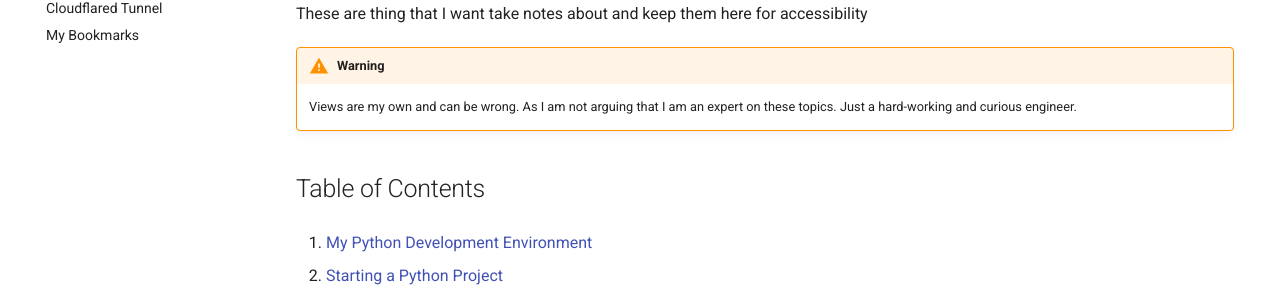
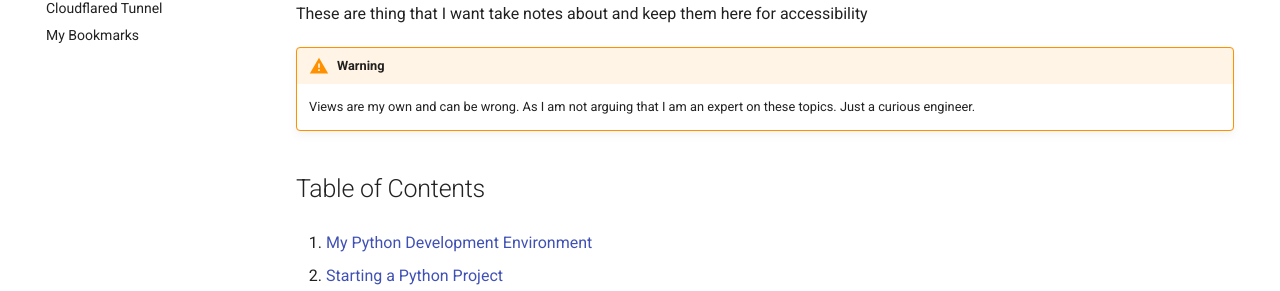
Before and after one commit to giraycoskun/giraycoskun.dev, an MkDocs documentation site: the page built from docs/developers-notebook/index.md, in a window 1280 px wide. Shown: the part 268-559 px from the top of the page. Built offline with MkDocs 1.6.1 and Material for MkDocs 9.7.7, drawn with Linux system fonts in a browser that asks for light colours; comment, search, counter and statistics services are not loaded.

Commit message:
Update index

```diff
--- a/docs/developers-notebook/index.md
+++ b/docs/developers-notebook/index.md
@@ -10,7 +10,7 @@ This is my notebook/blog.
 These are thing that I want take notes about and keep them here for accessibility
 
 !!! warning
-    Views are my own and can be wrong. As I am not arguing that I am an expert on these topics. Just a hard-working and curious engineer.
+    Views are my own and can be wrong. As I am not arguing that I am an expert on these topics. Just a curious engineer.
 
 
 ## Table of Contents
--- a/overrides/home.html
+++ b/overrides/home.html
@@ -78,27 +78,39 @@
           <h1>I'm Giray Coskun</h1>
         </div>
       </div>
-      <div class="mdx-hero__content">
-        <div class="main">
-          <img src="../assets/icons/coder.png" width="180" />
-          <img src="../assets/icons/artificial-intelligence.png" width="180" />
-          <img src="../assets/icons/diver.png" width="180" />
-          <img src="../assets/icons/galata-tower.png" width="180" />
+      <div class="mdx-hero__content main">
+        <div style="padding: 20px; border-radius: 5px">
+          <p style="text-align: left">
+            Hello World!
+            <br />
+            I am a Software Engineer/Computer Scientist <br>
+            graduated from Computer Science &
+            Engineering, <a href="https://www.sabanciuniv.edu/">Sabancı University</a><br />
+            This is my personal website for projects, notes and blogs.
+          </p>
+          <p style="text-align: center">
+            <a href="/home"><b>About Me</b></a> <br/>
+            <a href="/home/cv"><b>CV</b></a> <br/>
+            <a href="/projects"><b>My Projects</b></a> <br>
+            <a href="/blog"><b>My Blog</b></a> <br>
+            <a href="/developers-notebook"><b>My Notebook</b></a>
+            <br/><br>
+            <a href="https://giraycoskun.github.io/">My Github Projects</a> <br>
+            <a href="https://www.notion.so/giraycoskun/51797f0e94b94da7998bb659ecb5cae9?v=a5832cf5567841a7aa37ed8790b66c01&pvs=4">My Library</a>
+          </p>
         </div>
-      </div>
-      <div class="mdx-hero__content main">
-        <p style="border: solid; padding: 20px; border-radius: 5px">
-          Hi,<br />
-
-          This is my personal website for projects, notes and future blogs etc.
+        <!-- <p style="border: solid; padding: 20px; border-radius: 5px">
+          Hello World!<br/>
+          I am Giray Coskun. <br/>
+          I am a Software Engineer graduated from Computer Science & Engineering, Sabanci University<br/>
+          This is my personal website for projects, notes and blogs.
           <br />
           <br />
           <a href="/home"><b>About Me</b></a> <br />
           <a href="/home/cv"><b>CV</b></a> <br />
           <a href="/projects"><b>My Projects</b></a> <br />
           <a href="/developers-notebook"><b>My Blog</b></a> <br />
-          <br />
-          <br />
+          <br/>
           <a href="https://giraycoskun.github.io/"
             >My Github Projects</a
           > <br />
@@ -106,7 +118,15 @@
             href="https://www.notion.so/giraycoskun/51797f0e94b94da7998bb659ecb5cae9?v=a5832cf5567841a7aa37ed8790b66c01&pvs=4"
             >My Library
           </a>
-        </p>
+        </p> -->
+      </div>
+      <div class="mdx-hero__content main">
+        <img src="../assets/icons/coder.png" width="180" />
+        <img src="../assets/icons/artificial-intelligence.png" width="180" />
+      </div>
+      <div class="mdx-hero__content main">
+        <img src="../assets/icons/diver.png" width="180" />
+        <img src="../assets/icons/galata-tower.png" width="180" />
       </div>
       <div class="mdx-hero__content main">
         <img src="../assets/images/sabanci.jpg" width="720" />
```
